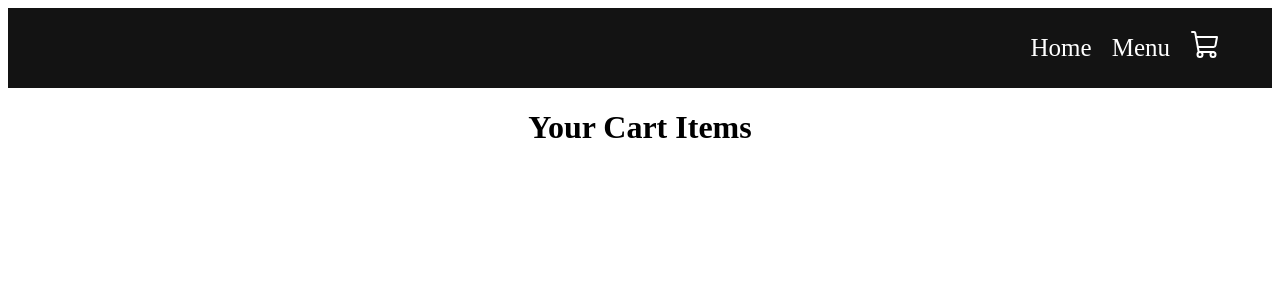
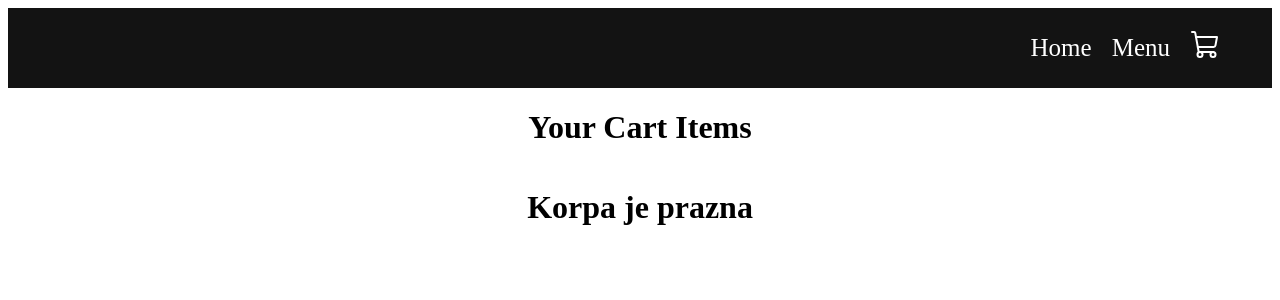
Before and after one commit to milica456/domaci3, a React (Create React App) app: page /cart in a window 1280 px wide. Shown: the top 300 px of the page. Built offline with nearby package versions, Linux system fonts and the light colour scheme.

Commit message:
Dugme NASTAVI

```diff
--- a/src/context/menu-context.jsx
+++ b/src/context/menu-context.jsx
@@ -14,6 +14,17 @@ const getDefaultCart = () => {
 export const MenuContextProvider = (props) => {
 const [cartItems, setCartItems] = useState (getDefaultCart());
 
+const getTotalCartAmount = () => {
+  let totalAmount = 0;
+  for (const item in cartItems) {
+    if (cartItems[item] > 0) {
+      let itemInfo = PRODUCTS.find((product) => product.id === Number(item));
+      totalAmount += cartItems[item] * itemInfo.price;
+    }
+  }
+  return totalAmount;
+};
+
 const addToCart = (itemId) => {
     setCartItems((prev) => ({...prev, [itemId]: prev[itemId] +1}))
 };
@@ -21,7 +32,8 @@ const removeFromCart = (itemId) => {
     setCartItems((prev) => ({ ...prev, [itemId]: prev[itemId] - 1 }));
   };
 
-  const contextValue = { cartItems, addToCart, removeFromCart};
+
+const contextValue = { cartItems, addToCart, removeFromCart, getTotalCartAmount};
 
 
 return <MenuContext.Provider value={contextValue}>
--- a/src/pages/cart/cart-item.jsx
+++ b/src/pages/cart/cart-item.jsx
@@ -3,7 +3,7 @@ import { MenuContext } from '../../context/menu-context';
 
 export const CartItem = (props) => {
 const {id, productName, price, productImage} = props.data;
-const {cartItems } = useContext(MenuContext);
+const {cartItems, addToCart, removeFromCart} = useContext(MenuContext);
   return (
   <div className='cartItem'>
   <div className='cartItemImage' style={{ backgroundImage: `url(${productImage})` }}> </div>
@@ -11,9 +11,9 @@ const {cartItems } = useContext(MenuContext);
   <h1> {productName}</h1>
   <p> {price}rsd</p>
   <div className='countHandler'>
-    <button> + </button>
-    <input value={cartItems[id]}/>
-    <button> - </button>
+    <button onClick={() => removeFromCart(id)}> - </button>
+    <input value={cartItems[id]} />
+    <button onClick={() => addToCart(id)}> + </button>
   </div>
   </div>
 
--- a/src/pages/cart/cart.jsx
+++ b/src/pages/cart/cart.jsx
@@ -3,9 +3,14 @@ import { PRODUCTS } from '../../products';
 import { MenuContext } from '../../context/menu-context';
 import { CartItem } from './cart-item';
 import "./cart.css";
+import { useNavigate } from 'react-router-dom';
 
 export const Cart = () => {
-  const {cartItems} = useContext(MenuContext);
+  const {cartItems, getTotalCartAmount} = useContext(MenuContext);
+  const totalAmount = getTotalCartAmount();
+
+  const navigate = useNavigate();
+
   return <div className='cart'>
     <div>
       <h1> Your Cart Items</h1>
@@ -17,6 +22,14 @@ export const Cart = () => {
           }
       })}
     </div>
+    {totalAmount >0 ? (
+      <div className='checkout'>
+
+      <p> Ukupno: rsd{totalAmount}</p>
+      <button onClick={() => navigate("/menu")}> Nastavi kupovinu </button>
+    </div>
+ ) : ( <h1> Korpa je prazna  </h1>
+ )}
   </div>
 
 };
--- a/src/pages/home/home.jsx
+++ b/src/pages/home/home.jsx
@@ -8,7 +8,7 @@ function Home() {
     <div className='home' style={{backgroundImage: `url(${BannerImage})`}}>
      <div className='headerContainer'>
       <h1> Pizzeria </h1>
-      <p> PIZZA FOR ANYONE </p>
+      <p> PIZZA FOR EVERYONE </p>
       <Link to="/menu">
         <button> ORDER NOW </button>
       </Link>
```
